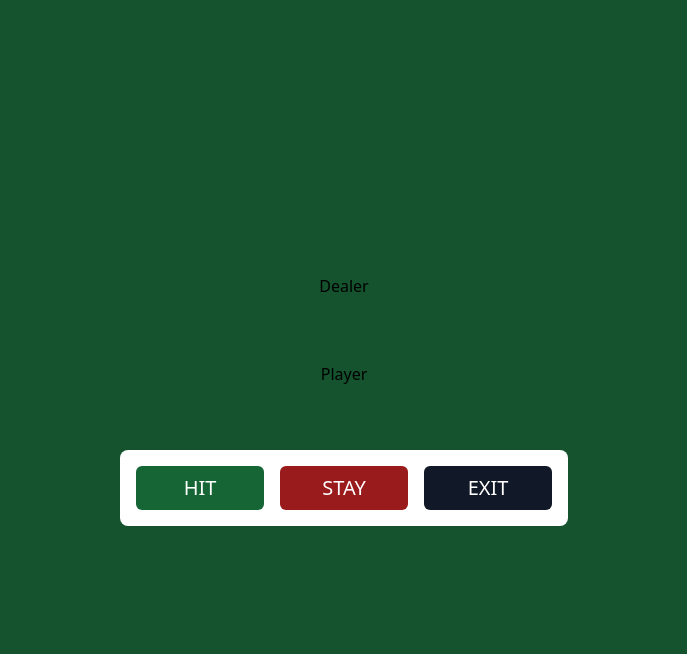
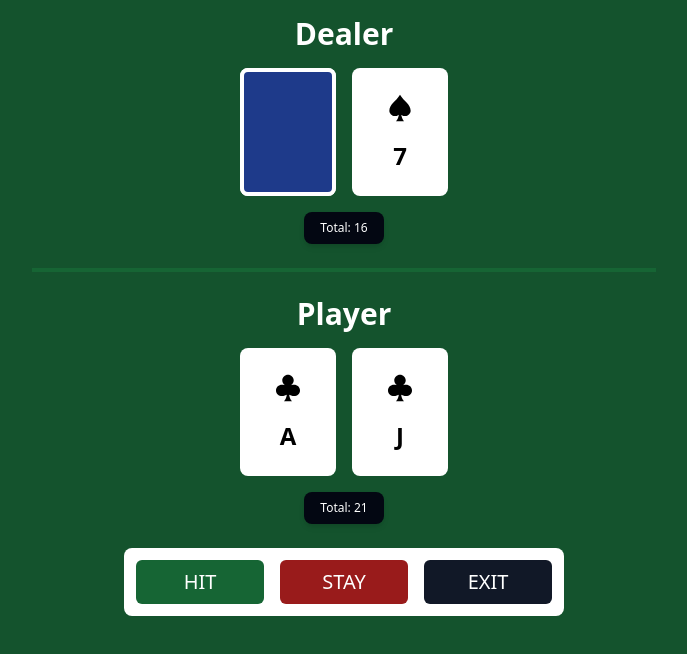
Before and after one commit to cdterry87/Blackack, a React (Create React App) app: page / in a window 1280 px wide. Both pictures are taken after a click on the button "DEAL!". Shown: the top 654 px of the page, without its empty margins (296-983 px from the left). Built offline with nearby package versions, Linux system fonts and the light colour scheme; the HTML template or start-up script is replaced by a standard one.

Commit message:
Adds animations, displaying cards, and calculates card values.

```diff
--- a/package.json
+++ b/package.json
@@ -6,6 +6,7 @@
     "@testing-library/jest-dom": "^5.17.0",
     "@testing-library/react": "^13.4.0",
     "@testing-library/user-event": "^13.5.0",
+    "aos": "^2.3.4",
     "react": "^18.2.0",
     "react-dom": "^18.2.0",
     "react-scripts": "5.0.1",
--- a/src/App.js
+++ /dev/null
@@ -1,25 +0,0 @@
-import React, { useState } from 'react'
-
-import Game from './components/Game';
-import Start from './components/Start';
-
-function App() {
-  const [isPlaying, setIsPlaying] = useState(false)
-
-  const startGame = () => {
-    setIsPlaying(true);
-  }
-
-  const endGame = () => {
-    setIsPlaying(false);
-  }
-
-  return (
-    <>
-      <Start isPlaying={isPlaying} startGame={startGame} />
-      <Game isPlaying={isPlaying} endGame={endGame} />
-    </>
-  );
-}
-
-export default App;
--- /dev/null
+++ b/src/App.jsx
@@ -0,0 +1,108 @@
+import React, { useState } from 'react'
+
+import Game from './components/Game'
+import Start from './components/Start'
+import deck from './services/deck'
+
+import AOS from 'aos'
+import 'aos/dist/aos.css'
+
+function App() {
+  AOS.init()
+
+  const [isPlaying, setIsPlaying] = useState(false)
+  const [gameDeck, setGameDeck] = useState([...deck])
+  const [dealerHand, setDealerHand] = useState([])
+  const [playerHand, setPlayerHand] = useState([])
+
+  const shuffle = () => {
+    for (let i = 0; i < gameDeck.length - 1; i++) {
+      let j = i + Math.floor(Math.random() * (gameDeck.length - i))
+      let temp = gameDeck[j]
+      gameDeck[j] = gameDeck[i]
+      gameDeck[i] = temp
+    }
+
+    setGameDeck(gameDeck => [...gameDeck])
+    console.log('shuffled gameDeck', gameDeck)
+  }
+
+  const dealCardToPlayer = () => {
+    // Draw a random card from the game deck
+    let draw = Math.floor(Math.random() * gameDeck.length)
+
+    console.log('deal card to player', gameDeck[draw])
+
+    // Add the card to the player's hand
+    setPlayerHand(playerHand => [...playerHand, gameDeck[draw]])
+
+    // Remove the card from the game deck
+    setGameDeck(gameDeck => [
+      ...gameDeck.filter((card, index) => index !== draw)
+    ])
+  }
+
+  const dealCardToDealer = (isFaceDown = false) => {
+    // Draw a random card from the game deck
+    let draw = Math.floor(Math.random() * gameDeck.length)
+
+    console.log('deal card to dealer', gameDeck[draw])
+
+    // Set the card to be face down if it's the dealer's first card
+    if (isFaceDown) {
+      gameDeck[draw].isFaceDown = true
+    }
+
+    // Add the card to the dealer's hand
+    setDealerHand(dealerHand => [...dealerHand, gameDeck[draw]])
+
+    // Remove the card from the game deck
+    setGameDeck(gameDeck => [
+      ...gameDeck.filter((card, index) => index !== draw)
+    ])
+  }
+
+  const startGame = () => {
+    console.log('startGame')
+    setIsPlaying(true)
+    shuffle()
+    dealCardToPlayer(false)
+    console.log('gameDeck after deal', gameDeck)
+    dealCardToDealer(true)
+    console.log('gameDeck after deal', gameDeck)
+    dealCardToPlayer(false)
+    console.log('gameDeck after deal', gameDeck)
+    dealCardToDealer(false)
+    console.log('gameDeck after deal', gameDeck)
+  }
+
+  const resetGame = () => {
+    console.log('resetGame', deck)
+    setGameDeck([...deck])
+    setPlayerHand([])
+    setDealerHand([])
+  }
+
+  const endGame = () => {
+    console.log('endGame')
+    resetGame()
+    setIsPlaying(false)
+  }
+
+  return (
+    <>
+      <Start isPlaying={isPlaying} startGame={startGame} />
+      <Game
+        isPlaying={isPlaying}
+        dealCardToDealer={dealCardToDealer}
+        dealCardToPlayer={dealCardToPlayer}
+        gameDeck={gameDeck}
+        playerHand={playerHand}
+        dealerHand={dealerHand}
+        endGame={endGame}
+      />
+    </>
+  )
+}
+
+export default App
--- a/src/components/Card.jsx
+++ b/src/components/Card.jsx
@@ -1,9 +1,36 @@
 import React from 'react'
+import Club from './icons/Club'
+import Diamond from './icons/Diamond'
+import Heart from './icons/Heart'
+import Spade from './icons/Spade'
 
-function Card() {
+function Card({ card }) {
+  const { suit, value, isFaceDown } = card
+
   return (
     <>
-      <div>Card</div>
+      <div>
+        <div className='bg-white rounded-lg flex flex-col gap-4 items-center justify-center w-16 h-24 md:w-24 md:h-32'>
+          {isFaceDown && (
+            <div className='h-full w-full bg-blue-900 rounded-lg border-4 border-white'></div>
+          )}
+          {!isFaceDown && suit === 'spades' && (
+            <Spade fill='black' classes='w-8 h-8' />
+          )}
+          {!isFaceDown && suit === 'diamonds' && (
+            <Diamond fill='red' classes='w-8 h-8' />
+          )}
+          {!isFaceDown && suit === 'clubs' && (
+            <Club fill='black' classes='w-8 h-8' />
+          )}
+          {!isFaceDown && suit === 'hearts' && (
+            <Heart fill='red' classes='w-8 h-8' />
+          )}
+          {!isFaceDown && (
+            <span className='text-xl md:text-2xl font-bold'>{value}</span>
+          )}
+        </div>
+      </div>
     </>
   )
 }
--- a/src/components/Controls.jsx
+++ b/src/components/Controls.jsx
@@ -3,22 +3,22 @@ import React from 'react'
 function Controls({ hit, stay, exit }) {
   return (
     <>
-      <div className='w-full md:w-auto'>
-        <div className='flex flex-col md:flex-row items-center justify-center gap-2 md:gap-4 p-4 bg-white rounded-lg'>
+      <div className='w-auto'>
+        <div className='text-sm md:text-xl flex flex-row items-center justify-center gap-2 md:gap-4 p-2 md:p-3 bg-white rounded-lg'>
           <button
-            className='w-full uppercase text-xl bg-green-800 text-white px-4 py-2 rounded-md hover:bg-green-900 transition duration-200 ease-in-out md:w-32'
+            className='w-16 uppercase bg-green-800 text-white px-4 py-2 rounded-md hover:bg-green-900 transition duration-200 ease-in-out md:w-32'
             onClick={hit}
           >
             Hit
           </button>
           <button
-            className='w-full uppercase text-xl bg-red-800 text-white px-4 py-2 rounded-md hover:bg-red-900 transition duration-200 ease-in-out md:w-32'
+            className='w-16 uppercase bg-red-800 text-white px-4 py-2 rounded-md hover:bg-red-900 transition duration-200 ease-in-out md:w-32'
             onClick={stay}
           >
             Stay
           </button>
           <button
-            className='w-full uppercase text-xl bg-gray-900 text-white px-4 py-2 rounded-md hover:bg-gray-950 transition duration-200 ease-in-out md:w-32'
+            className='w-16 uppercase bg-gray-900 text-white px-4 py-2 rounded-md hover:bg-gray-950 transition duration-200 ease-in-out md:w-32'
             onClick={exit}
           >
             Exit
--- a/src/components/Dealer.jsx
+++ b/src/components/Dealer.jsx
@@ -1,9 +1,42 @@
 import React from 'react'
+import Card from './Card'
 
-function Dealer() {
+function Dealer({ dealerHand, gameDeck }) {
+  const total = dealerHand.reduce((total, card) => {
+    if (card.value === 'A') {
+      return total > 10 ? total + 1 : total + 11
+    } else if (card.value === 'J' || card.value === 'Q' || card.value === 'K') {
+      return total + 10
+    } else {
+      return total + parseInt(card.value)
+    }
+  }, 0)
+
   return (
     <>
-      <div className='w-full flex flex-col items-center gap-4'>Dealer</div>
+      <div className='w-full flex flex-col items-center gap-4'>
+        <div className='flex flex-col gap-4 text-center'>
+          <h1 className='text-lg md:text-3xl text-white font-bold'>Dealer</h1>
+          <div className='flex flex-row gap-4'>
+            {dealerHand.map((card, index) => (
+              <div
+                key={index}
+                data-aos='fade-down'
+                data-aos-duration='600'
+                data-aos-delay={(index + 1 * (index + 1)) * 350}
+                data-aos-once='true'
+              >
+                <Card card={card} className='flex flex-col gap-2' />
+              </div>
+            ))}
+          </div>
+          <div className='flex items-center justify-center text-xs'>
+            <div className='px-4 py-2 bg-gray-950 text-white rounded-lg shadow-md'>
+              Total: {total}
+            </div>
+          </div>
+        </div>
+      </div>
     </>
   )
 }
--- a/src/components/Game.jsx
+++ b/src/components/Game.jsx
@@ -3,7 +3,13 @@ import Controls from './Controls'
 import Dealer from './Dealer'
 import Player from './Player'
 
-function Game({ isPlaying, endGame }) {
+function Game({ isPlaying, endGame, gameDeck, playerHand, dealerHand }) {
+  if (!isPlaying) return null
+
+  console.log('gameDeck', gameDeck)
+  console.log('playerHand', playerHand)
+  console.log('dealerHand', dealerHand)
+
   const hit = () => {
     console.log('hit')
   }
@@ -12,13 +18,18 @@ function Game({ isPlaying, endGame }) {
     console.log('stay')
   }
 
-  return !isPlaying ? null : (
+  const exit = () => {
+    endGame()
+  }
+
+  return (
     <>
-      <div className='h-screen bg-green-900'>
-        <div className='p-4 w-full h-full flex flex-col gap-16 items-center justify-center'>
-          <Dealer />
-          <Player />
-          <Controls hit={hit} stay={stay} exit={endGame} />
+      <div className='min-h-screen bg-green-900'>
+        <div className='p-4 w-full h-full flex flex-col gap-6 items-center justify-center'>
+          <Dealer dealerHand={dealerHand} gameDeck={gameDeck} />
+          <hr className='w-1/2 border-2 border-green-800' />
+          <Player playerHand={playerHand} gameDeck={gameDeck} />
+          <Controls hit={hit} stay={stay} exit={exit} />
         </div>
       </div>
     </>
--- a/src/components/Player.jsx
+++ b/src/components/Player.jsx
@@ -1,10 +1,41 @@
 import React from 'react'
+import Card from './Card'
 
-function Player() {
+function Player({ playerHand, gameDeck }) {
+  const total = playerHand.reduce((total, card) => {
+    if (card.value === 'A') {
+      return total > 10 ? total + 1 : total + 11
+    } else if (card.value === 'J' || card.value === 'Q' || card.value === 'K') {
+      return total + 10
+    } else {
+      return total + parseInt(card.value)
+    }
+  }, 0)
+
   return (
     <>
       <div className='w-full flex flex-col items-center gap-4'>
-        <div>Player</div>
+        <div className='flex flex-col gap-4 text-center'>
+          <h1 className='text-lg md:text-3xl text-white font-bold'>Player</h1>
+          <div className='flex flex-row gap-4'>
+            {playerHand.map((card, index) => (
+              <div
+                key={index}
+                data-aos='fade-down'
+                data-aos-duration='600'
+                data-aos-delay={(index + 1 * (index + 1)) * 250}
+                data-aos-once='true'
+              >
+                <Card card={card} className='flex flex-col gap-2' />
+              </div>
+            ))}
+          </div>
+          <div className='flex items-center justify-center text-xs'>
+            <div className='px-4 py-2 bg-gray-950 text-white rounded-lg shadow-md'>
+              Total: {total}
+            </div>
+          </div>
+        </div>
       </div>
     </>
   )
--- a/src/components/Start.jsx
+++ b/src/components/Start.jsx
@@ -5,11 +5,11 @@ function Start({ isPlaying, startGame }) {
   return isPlaying ? null : (
     <>
       <div className='h-screen bg-green-900 flex items-center justify-center'>
-        <div className='p-4'>
+        <div className='w-full sm:w-auto p-4'>
           <div className='bg-white p-12 border border-gray-300 shadow-xl rounded-xl'>
-            <div className='flex flex-col gap-12'>
+            <div className='flex flex-col gap-10'>
               <img src={Spade} alt='Blackjack' className='w-16 mx-auto' />
-              <h1 className='text-xl md:text-3xl text-center font-bold text-green-900'>
+              <h1 className='text-2xl sm:text-3xl text-center font-bold text-green-900'>
                 Welcome to <br />
                 React Blackjack!
               </h1>
@@ -17,6 +17,9 @@ function Start({ isPlaying, startGame }) {
               <button
                 className='px-4 py-2 uppercase bg-green-900 text-white font-bold rounded-lg shadow-md hover:bg-green-950 transition duration-200 ease-in-out'
                 onClick={startGame}
+                data-aos='fade-up'
+                data-aos-duration='600'
+                data-aos-once='true'
               >
                 Deal!
               </button>
--- a/src/deck.json
+++ b/src/services/deck.js
@@ -1,4 +1,4 @@
-[
+const deck = [
     {
         "suit": "hearts",
         "value": 2
@@ -208,3 +208,5 @@
         "value": "A"
     }
 ]
+
+export default deck;
```
Also changed, not shown: 1 other file (tests, documents, lock files or other folders).
